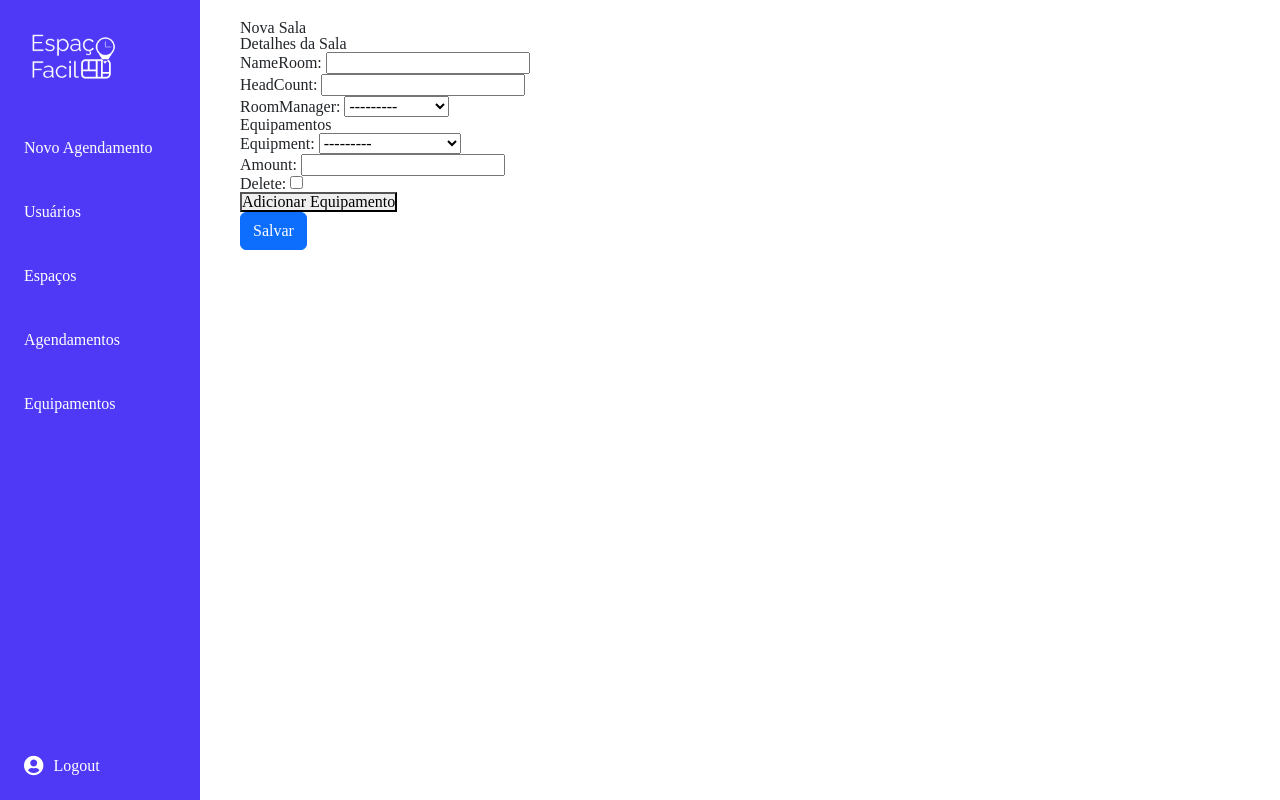
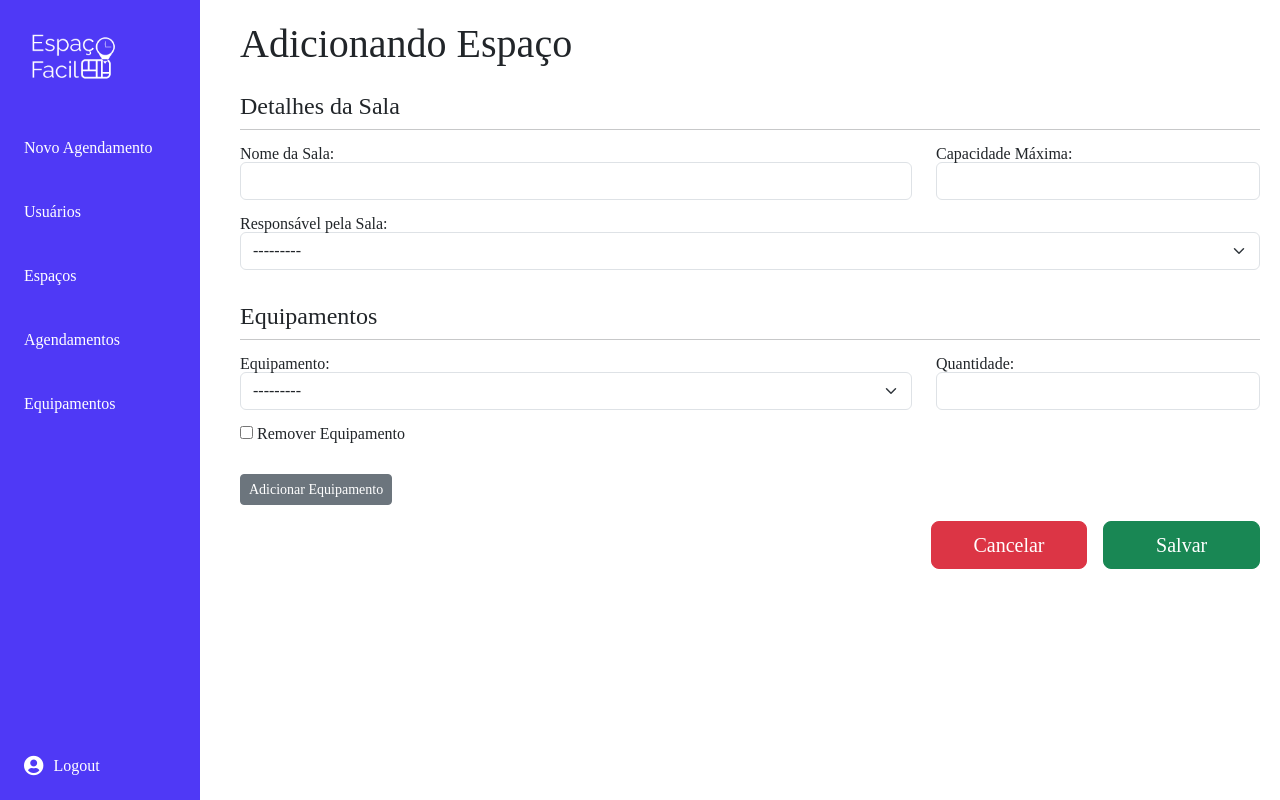
Before and after one commit to LoganGabi/EspacoFacil, a Django app: page /roomCreate/ in a window 1280 px wide. Run offline with Django 5.2, Linux system fonts and the light colour scheme; a user stored in the database is signed in; tables that the repository leaves empty hold one stand-in row (values such as "Sample post"); some libraries are stand-ins or nearby versions.

Commit message:
:recycle: refactor(Espaço): Embunitei e adicionei regras de negocio para a adição de espaços.

```diff
--- a/espacofacil_api/app/forms.py
+++ b/espacofacil_api/app/forms.py
@@ -23,6 +23,18 @@
         model = Room
         fields = ["nameRoom","headCount","roomManager"]
 
+        labels = {
+            'nameRoom': 'Nome da Sala',
+            'headCount': 'Capacidade Máxima',
+            'roomManager': 'Responsável pela Sala',
+        }
+
+        widgets = {
+            'nameRoom': forms.TextInput(attrs={'class': 'form-control', 'required': 'true'   }),
+            'headCount': forms.NumberInput(attrs={'class': 'form-control', 'min': '1', 'step': '1', 'oninput': 'this.value = this.value.replace(/[^0-9]/g, '');'}),
+            'roomManager': forms.Select(attrs={'class': 'form-control form-select'})
+        }
+
     def __init__(self, *args, **kwargs):
         super().__init__(*args, **kwargs)
         self.fields["roomManager"].queryset = User.objects.all()
@@ -33,9 +45,32 @@
         model = RoomEquipment
         fields = ["equipment", "amount"]
 
+        labels = {
+            'equipment': 'Equipamento',
+            'amount': 'Quantidade'
+        }
+
+        widgets = {
+            'equipment': forms.Select(attrs={'class': 'form-control form-select'}),
+            'amount': forms.NumberInput(attrs={'class': 'form-control', 'min': '1', 'step': '1', 'oninput': 'this.value = this.value.replace(/[^0-9]/g, '');'}),
+        }
+
     def __init__(self, *args, **kwargs):
         super().__init__(*args, **kwargs)
         self.fields["equipment"].label_from_instance = lambda obj: obj.nameEquipment
+
+        if self.fields.get('DELETE'):
+            self.fields['DELETE'].label = 'Equipamento Removido'
+
+    def clean(self):
+        cleaned_data = super().clean()
+        equipment = cleaned_data.get("equipment")
+        amount = cleaned_data.get("amount")
+
+        if equipment and not amount:
+            self.add_error('amount', 'Por favor, insira a quantidade para o equipamento selecionado.')
+
+        return cleaned_data
 
 
 RoomEquipmentFormSet = inlineformset_factory( Room, RoomEquipment,
--- a/espacofacil_api/app/static/js/addItem.js
+++ b/espacofacil_api/app/static/js/addItem.js
@@ -4,15 +4,49 @@
 
     function addForm() {
         let formNum = Number(totalForms.value);
-        let newForm = container.children[0].cloneNode(true);
+        let newForm = container.querySelector('.equipment-form-container').cloneNode(true);
         newForm.innerHTML = newForm.innerHTML.replace(/-\d+-/g, `-${formNum}-`);
+        newForm.querySelectorAll('input').forEach(input => input.value = '');
         container.appendChild(newForm);
         totalForms.value = formNum + 1;
+
+        // ✨ Chama a nova função para re-validar dinamicamente
+        updateRequiredFields();
     }
+
+    // ✨ Nova função para adicionar 'required' com base na validação
+    function updateRequiredFields() {
+        const formContainers = document.querySelectorAll('.equipment-form-container');
+        formContainers.forEach(formContainer => {
+            const equipmentInput = formContainer.querySelector('[id$="-equipment"]');
+            const amountInput = formContainer.querySelector('[id$="-amount"]');
+
+            if (equipmentInput && amountInput) {
+                // Remove o 'required' do campo 'amount' por padrão
+                amountInput.removeAttribute('required');
+
+                // Adiciona 'required' se um equipamento foi selecionado
+                if (equipmentInput.value) {
+                    amountInput.setAttribute('required', 'required');
+                }
+            }
+        });
+    }
+
+    // ✨ Adiciona um listener para o evento 'change' no campo 'equipment'
+    container.addEventListener('change', (event) => {
+        if (event.target.matches('[id$="-equipment"]')) {
+            updateRequiredFields();
+        }
+    });
 
     let addButton = document.createElement("button");
     addButton.textContent = "Adicionar Equipamento";
     addButton.type = "button";
+    addButton.classList.add("btn", "btn-secondary", "mb-3", "btn-sm");
     addButton.onclick = addForm;
     container.after(addButton);
+
+    // ✨ Chama a função ao carregar a página
+    updateRequiredFields();
 });
--- a/espacofacil_api/templates/app/room_form.html
+++ b/espacofacil_api/templates/app/room_form.html
@@ -2,32 +2,87 @@
 {% load static %}
 {% block content %}
 {% if form.instance.pk %}
-    <h2>Editar Sala<h2>
+    <h2 class="h1">Editar Espaço<h2>
 {% else %}
-    <h2>Nova Sala<h2>
+    <h2 class="h1">Adicionando Espaço<h2>
+    <br>
 {% endif %}
 
-<form method="post">
+<form method="post" class="needs-validation" novalidate>
     {% csrf_token %}
-    <div></div>
     <fieldset>
-        <legend>Detalhes da Sala</legend>
-        {{ form.as_p }}
+        <legend class="h4">Detalhes da Sala</legend>
+        <hr>
+        <div class="row">
+            <div class="mb-3 col-8">
+                {{ form.nameRoom.label_tag }}
+                {{ form.nameRoom }}
+            </div>
+            <div class="mb-3 col-4">
+                {{ form.headCount.label_tag }}
+                {{ form.headCount }}
+            </div>
+            <div class="mb-3 col-12">
+                {{ form.roomManager.label_tag }}
+                {{ form.roomManager }}
+            </div>
+        </div>
+
     </fieldset>
-
+    <br>
     <fieldset>
-        <legend>Equipamentos</legend>
+        <legend class="h4">Equipamentos</legend>
+        <hr>
         {{ formset.management_form }}
-        <div id="equipments">
+        <div id="equipments" class="mb-3">
             {% for form in formset %}
-                <div class="equipment-form">
-                    {{ form.as_p }}
+                <div class="equipment-form-container row">
+                    <div class="mb-3 col-8">
+                        {{ form.equipment.label_tag }}
+                        {{ form.equipment }}
+                    </div>
+                    <div class="mb-3 col-4">
+                        {{ form.amount.label_tag }}
+                        {{ form.amount }}
+                    </div>
+                    <div class="mb-3 col-6">
+                        {{ form.DELETE }} <label for="{{ form.DELETE.id_for_label }}">Remover Equipamento</label>
+                    </div>
+                    {{ form.id }}
+                    {{ form.room }}
+                    {{ form.errors }}
                 </div>
             {% endfor %}
         </div>
     </fieldset>
-    <button type="submit" class="btn btn-primary">Salvar</button>
-  </form>
+    <div class="row g-3">
+        <div class="offset-8 col-2">
+            <a href="javascript:history.back()" class="btn btn-danger btn-lg">Cancelar</a>
+        </div>
+        <div class="col-2">
+            <button type="submit" class="btn btn-success btn-lg" style="width: 100%;">Salvar</button>
+        </div>
+    </div>
+</form>
 
-  <script src="{% static 'js/addItem.js' %}"></script>
+<script src="{% static 'js/addItem.js' %}"></script>
+<script>
+    (function () {
+  'use strict'
+
+  var forms = document.querySelectorAll('.needs-validation')
+
+  Array.prototype.slice.call(forms)
+    .forEach(function (form) {
+      form.addEventListener('submit', function (event) {
+        if (!form.checkValidity()) {
+          event.preventDefault()
+          event.stopPropagation()
+        }
+
+        form.classList.add('was-validated')
+      }, false)
+    })
+})()
+</script>
 {% endblock content %}
```
